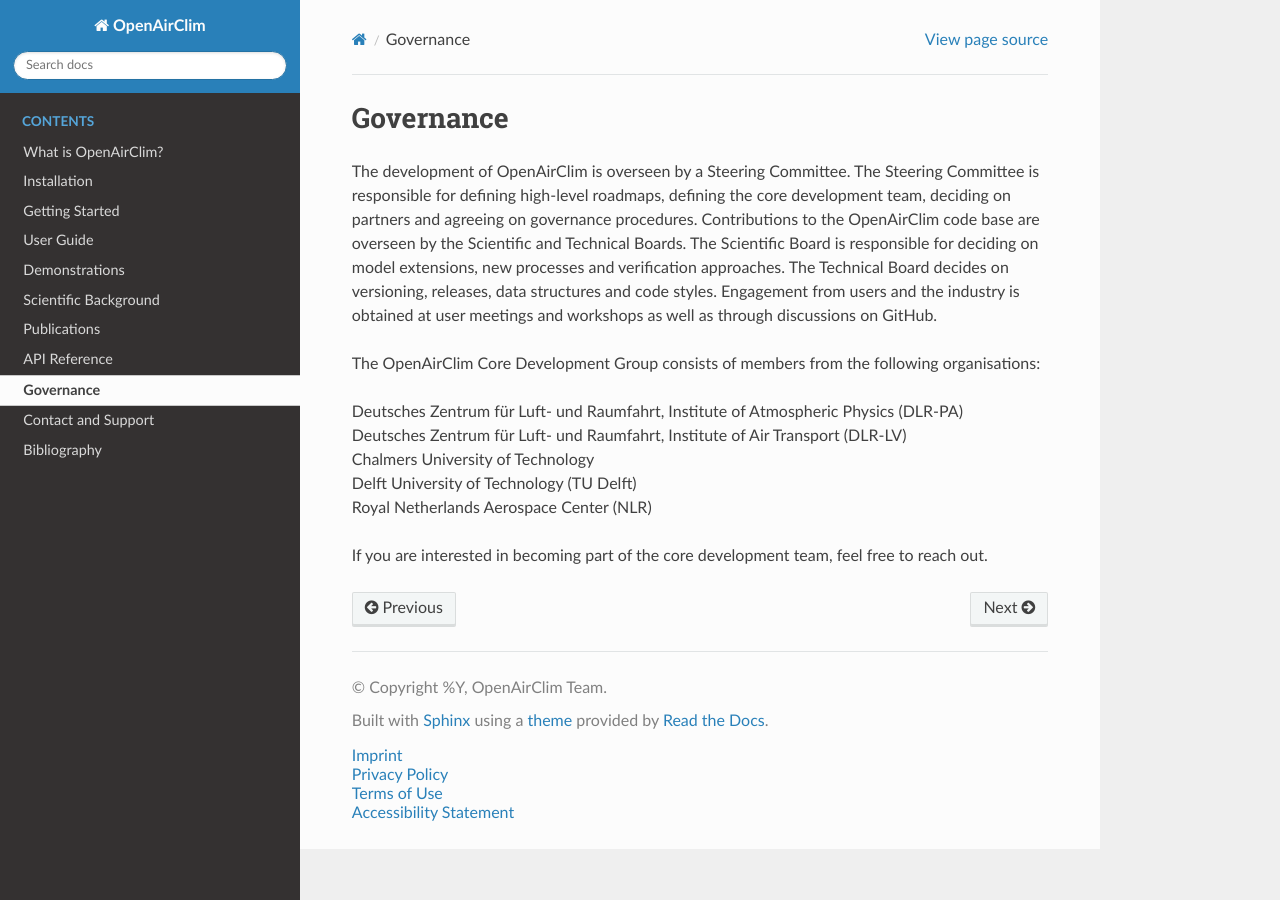
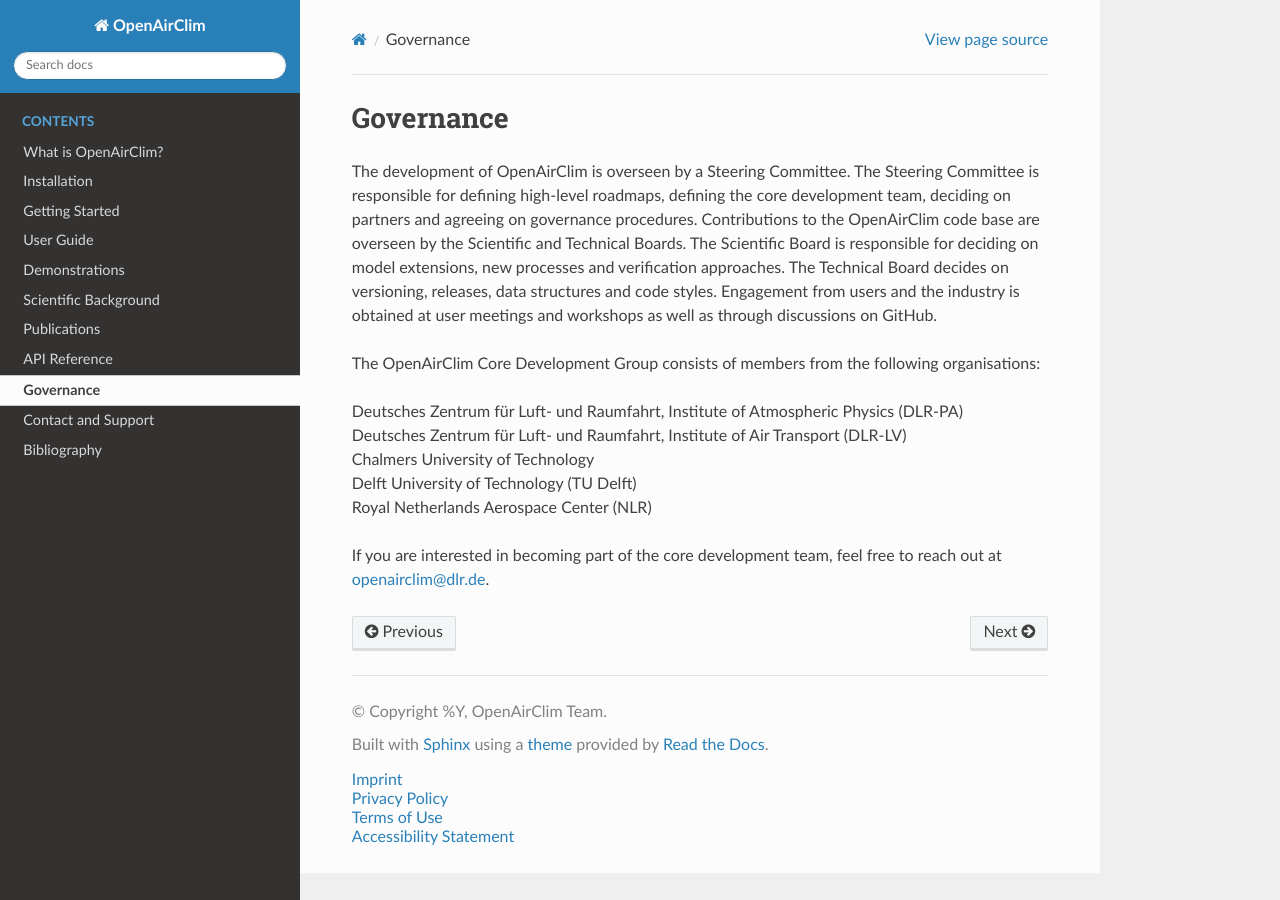
Before and after one commit to dlr-pa/oac, a Sphinx documentation site: the page built from docs/source/governance.rst, in a window 1280 px wide. Built offline with Sphinx 7.4.7 and the Read the Docs theme 3.1.0, drawn with Linux system fonts in a browser that asks for light colours.

Commit message:
Update governance.rst
Email contact added.

```diff
--- a/docs/source/governance.rst
+++ b/docs/source/governance.rst
@@ -16,4 +16,4 @@
 | Delft University of Technology (TU Delft)
 | Royal Netherlands Aerospace Center (NLR)
 
-If you are interested in becoming part of the core development team, feel free to reach out.
+If you are interested in becoming part of the core development team, feel free to reach out at openairclim@dlr.de.
```
